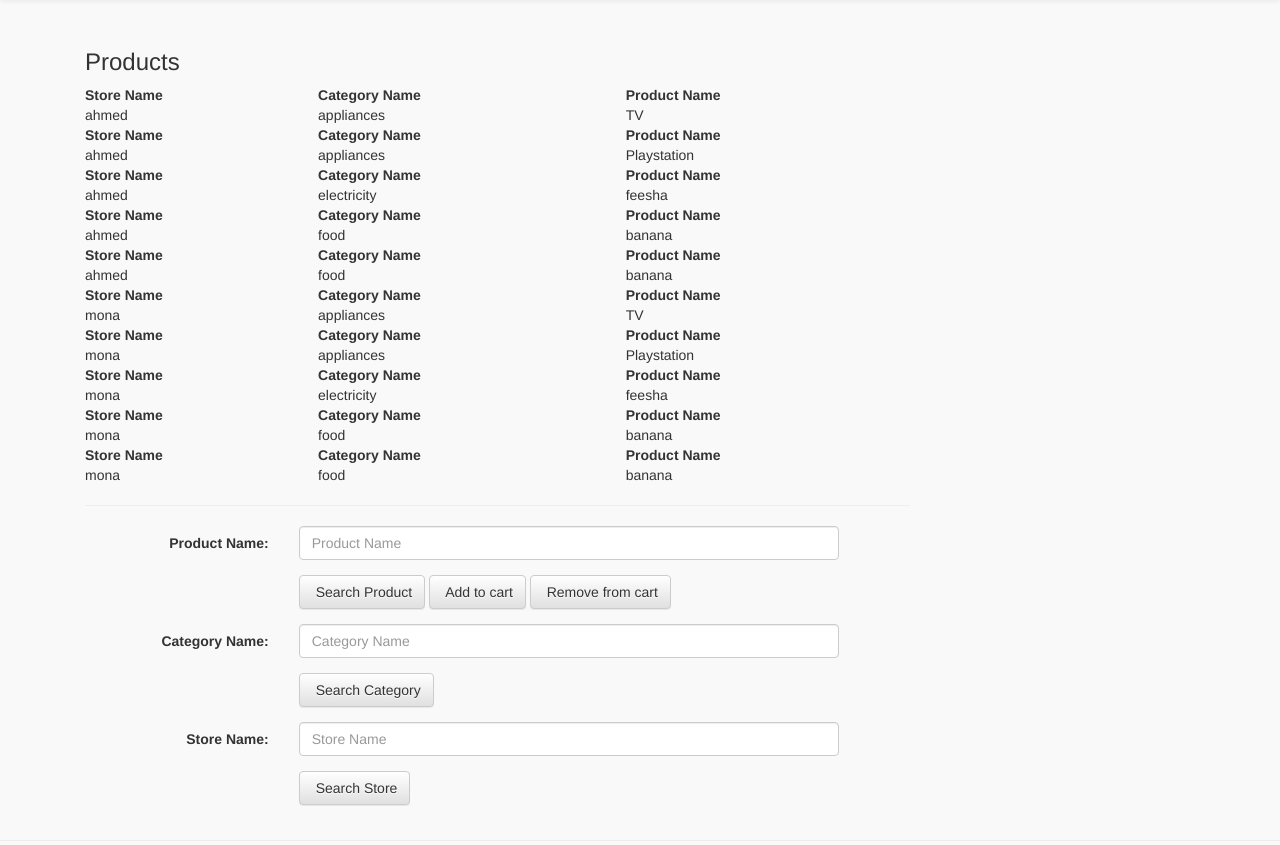
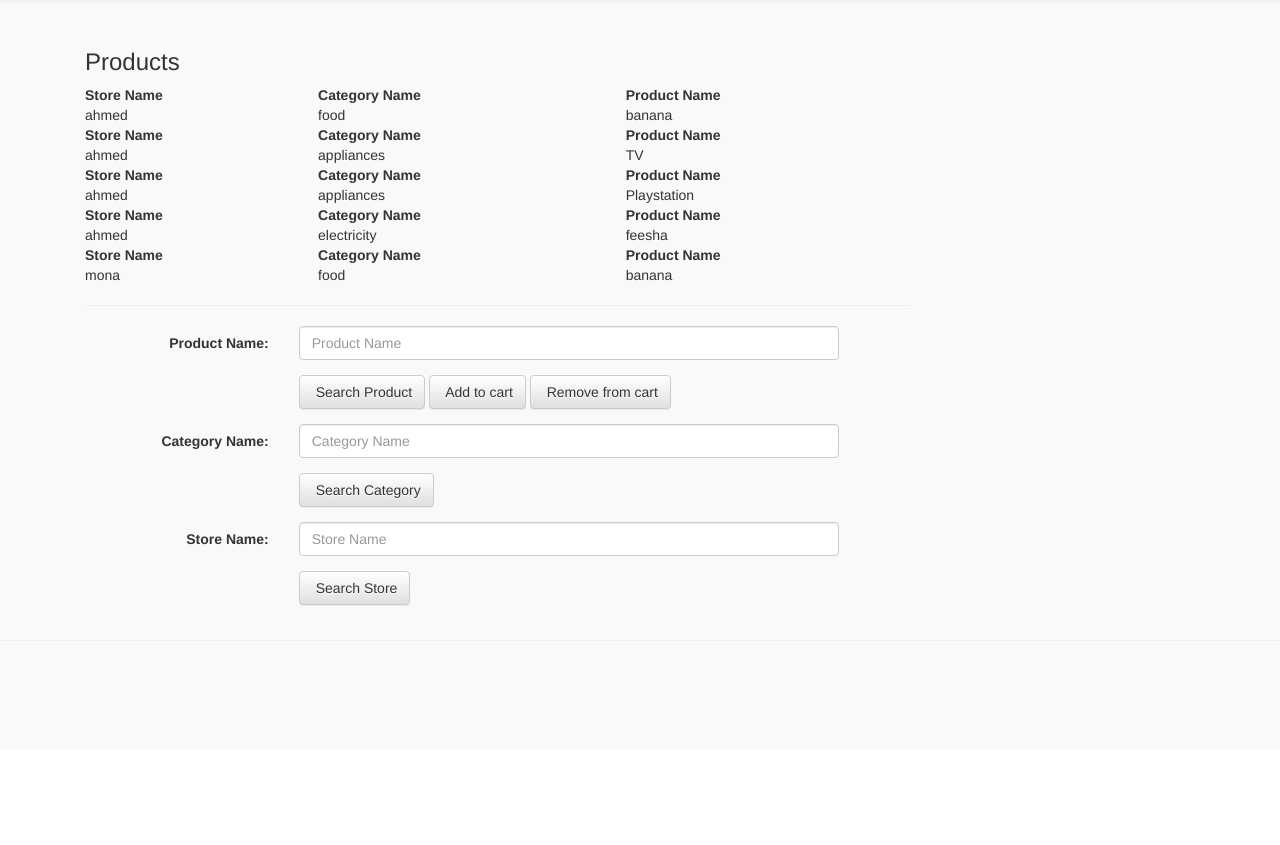
Before and after one commit to ziadosama/E-commerce-web-application, a PHP site: page /search.php in a window 1280 px wide. Shown: the part 51-896 px from the top of the page. After the commit the page ends 692 px from the top, so only its background shows below. Run offline with PHP 8.4, Linux system fonts and the light colour scheme; the visitor is signed in with stand-in values (Sample User, id 1); data comes from the database, SQL or seed files in the repository.

Commit message:
minor wtfs

```diff
--- a/search.php
+++ b/search.php
@@ -7,7 +7,7 @@
 
 	$msg="";
 	$userID=$_SESSION['userSession'];
-	$products=$DBcon->query("SELECT C.catName, S.storeName, P.productID, P.productName FROM product P, category C, store S Where P.categoryID = C.categoryID;");
+	$products=$DBcon->query("SELECT C.catName, S.storeName, P.productID, P.productName FROM product P, category C, store S Where P.categoryID = C.categoryID AND S.storeID=C.storeID");
 
 	if (isset($_POST['btn-search'])) {
 		$productName = strip_tags($_POST['productName']);
@@ -17,7 +17,7 @@
 					<span class='glyphicon glyphicon-info-sign'></span> &nbsp; product name empty!
 				</div>";
 		} else{
-			$products=$DBcon->query("SELECT C.catName, S.storeName, P.productID, P.productName FROM product P, category C, store S Where P.productName='$productName' And P.categoryID = C.categoryID");
+			$products=$DBcon->query("SELECT C.catName, S.storeName, P.productID, P.productName FROM product P, category C, store S Where P.productName='$productName' And P.categoryID = C.categoryID AND S.storeID=C.storeID");
 		}
 	}
 
@@ -29,7 +29,7 @@
 					<span class='glyphicon glyphicon-info-sign'></span> &nbsp; category name empty!
 				</div>";
 		} else{
-			$products=$DBcon->query("SELECT C.catName, S.storeName, P.productID, P.productName FROM product P, category C, store S Where C.catName='$catName' And C.categoryID = P.categoryID");
+			$products=$DBcon->query("SELECT C.catName, S.storeName, P.productID, P.productName FROM product P, category C, store S Where C.catName='$catName' And C.categoryID = P.categoryID AND S.storeID=C.storeID");
 		}
 	}
 
@@ -41,7 +41,7 @@
 					<span class='glyphicon glyphicon-info-sign'></span> &nbsp; store name empty!
 				</div>";
 		} else{
-			$products=$DBcon->query("SELECT C.catName, S.storeName, P.productID, P.productName FROM product P, category C, store S Where S.storeName='$catName' And C.categoryID = P.categoryID");
+			$products=$DBcon->query("SELECT C.catName, S.storeName, P.productID, P.productName FROM product P, category C, store S Where S.storeName='$catName' And C.categoryID = P.categoryID AND S.storeID=C.storeID");
 		}
 	}
 
```
